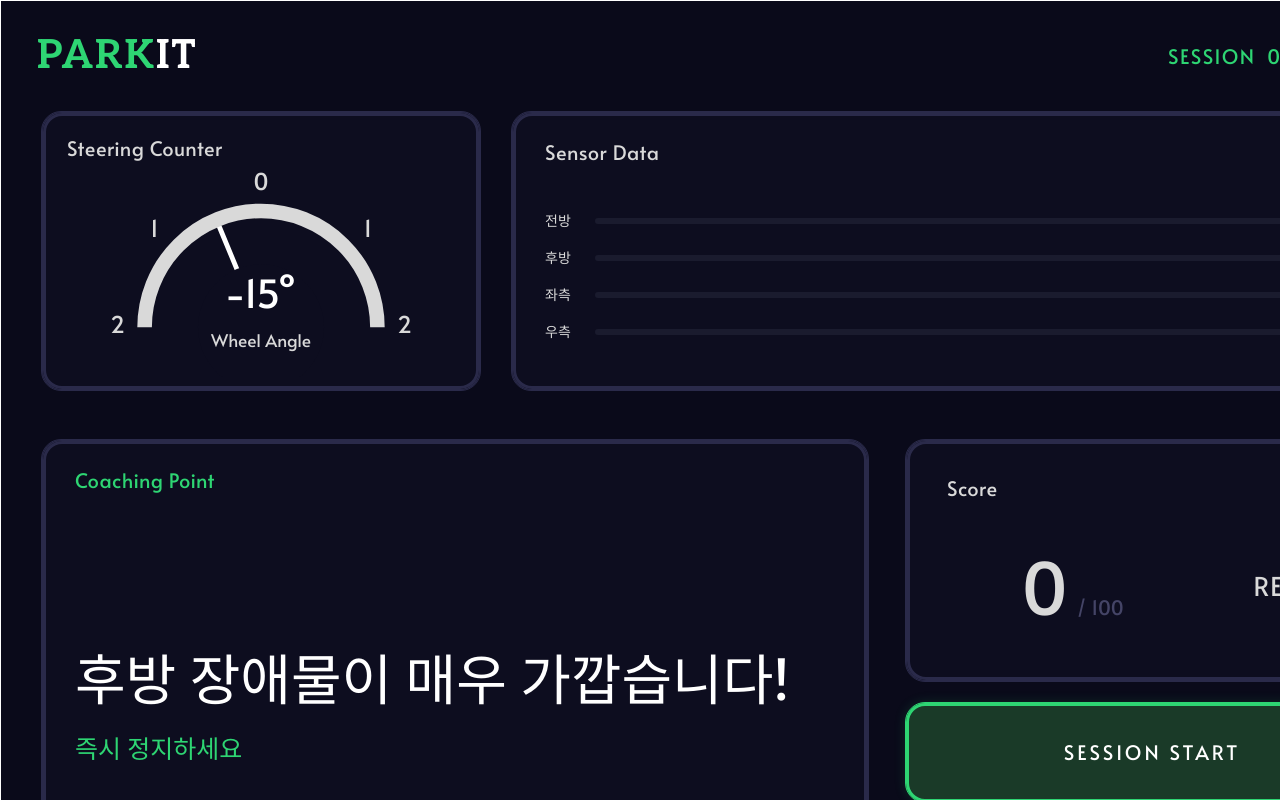
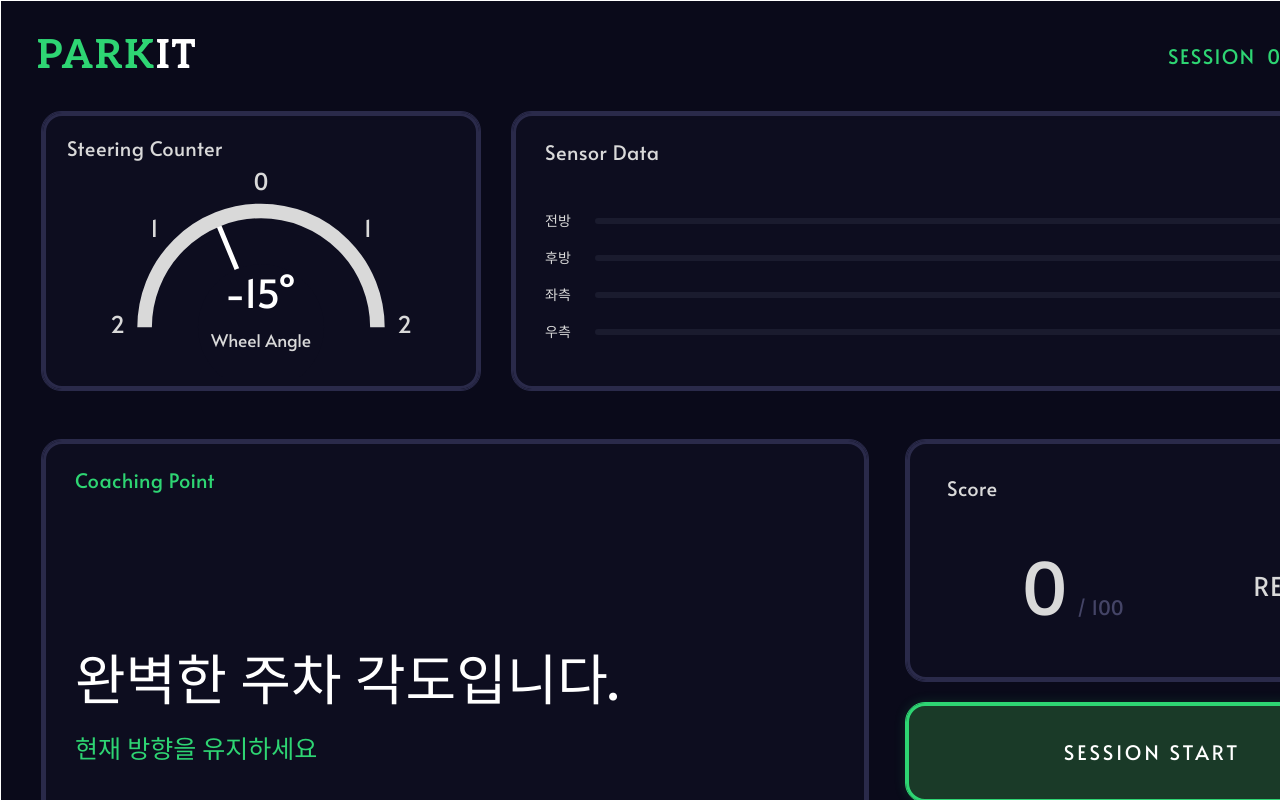
Before and after one commit to Parkit-Team/parkit-client, a React (Vite) app: page / in a window 1280 px wide. Shown: the top 800 px of the page. Built offline with nearby package versions, Linux system fonts and the light colour scheme; a web font is replaced by a local one.

Commit message:
코칭 메시지에 따른 점수 증감 test 코드로 app.jsx 수정

```diff
--- a/src/App.jsx
+++ b/src/App.jsx
@@ -4,7 +4,7 @@ import SteeringCounter from './components/SteeringCounter';
 import CoachingPoint from './components/CoachingPoint';
 import coachingTips from './coachingTips.json';
 
-import React, { useState, useEffect } from 'react';
+import React, { useState, useEffect, useRef } from 'react';
 import SensorData from './components/SensorData';
 import ScoreBoard from './components/ScoreBoard';
 import SessionControl from './components/SessionControl';
@@ -15,88 +15,94 @@ function App() {
   const [score, setScore] = useState(0);
   const [isRunning, setIsRunning] = useState(false);
   const [sensorData, setSensorData] = useState({ front: 200, back: 0, left: 100, right: 100 });
-  const [direction, setDirection] = useState(1); // 1: 증가, -1: 감소
+  const [direction, setDirection] = useState(1);
+  const [testToggle, setTestToggle] = useState(true);
 
-  const handleStart = () => {
-    setScore(70);
-    setIsRunning(true);
+  const coachingRef = useRef(null);
+
+  const handleStart = () => { setScore(70); setIsRunning(true); };
+  const handleStop = () => {
+    if (isRunning) { setIsRunning(false); setSensorData({ front: 200, back: 0, left: 100, right: 100 }); }
+    else { setScore(0); }
   };
 
-  const handleStop = () => {
+  const coachingId = testToggle ? 12 : 1;
+  const coaching = getCoaching(coachingId);
+
+  useEffect(() => { coachingRef.current = coaching; }, [coaching]);
+
+  // 1. 센서 시뮬레이션: 1cm 단위로 아주 부드럽게 움직이도록 수정
+  useEffect(() => {
+    let sensorTimer;
     if (isRunning) {
-      setIsRunning(false);
-      setSensorData({ front: 200, back: 0, left: 100, right: 100 });
-    } else {
-      setScore(0);
-    }
-  };
+      sensorTimer = setInterval(() => {
+        setSensorData(prev => {
+          let nextFront = prev.front + (1 * direction); // 1cm씩 변화
+          let nextDir = direction;
 
-  // 실시간 테스트 로직
-  useEffect(() => {
-    let timer;
-    if (isRunning) {
-      timer = setInterval(() => {
-
-        setSensorData(prev => {
-          let nextFront = prev.front + (20 * direction); // 20씩 변화
-          if (nextFront >= 200) { nextFront = 200; setDirection(-1); }
-          else if (nextFront <= 0) { nextFront = 0; setDirection(1); }
+          if (nextFront >= 200) { nextFront = 200; nextDir = -1; setDirection(-1); }
+          else if (nextFront <= 0) { nextFront = 0; nextDir = 1; setDirection(1); }
 
           return {
             front: nextFront,
             back: 200 - nextFront,
-            left: 100 + (direction * 15),
-            right: 100 - (direction * 15)
+            left: 100 + (nextDir * 5),
+            right: 100 - (nextDir * 5)
           };
         });
+      }, 20); // 0.02초마다 업데이트하여 눈이 즐거운 부드러운 움직임 구현
+    }
+    return () => clearInterval(sensorTimer);
+  }, [isRunning, direction]);
 
+  // 2. 코칭 메시지 토글 타이머 (메시지 전환 테스트 유지)
+  useEffect(() => {
+    let msgTimer;
+    if (isRunning) {
+      msgTimer = setInterval(() => {
+        setTestToggle(prev => !prev);
+      }, 3000); // 3초마다 메시지 교체
+    }
+    return () => clearInterval(msgTimer);
+  }, [isRunning]);
+
+  // 3. 점수 가감점 타이머 (감점과 가점의 속도를 동일하게 설정)
+  useEffect(() => {
+    let scoreTimer;
+    if (isRunning) {
+      scoreTimer = setInterval(() => {
+        const currentLevel = coachingRef.current?.level;
         setScore(prev => {
-          const isDanger = sensorData.front < 60;
-          let newScore = isDanger ? prev - 2 : prev + 1;
-          return Math.max(0, Math.min(100, newScore));
+          let scoreChange = 0;
+          if (currentLevel === "위험") {
+            scoreChange = -1;  // 위험 시 0.5초당 -1점 (1초에 -2점)
+          } else if (currentLevel === "양호") {
+            scoreChange = 1;   // 양호 시 0.5초당 +1점 (1초에 +2점) - 감점과 속도 통일!
+          }
+          const nextScore = prev + scoreChange;
+          return Math.max(0, Math.min(100, nextScore));
         });
       }, 500);
     }
-    return () => clearInterval(timer);
-  }, [isRunning, sensorData.front, direction]);
-
-  // 점수에 따른 코칭 id 변경 (1: 위험, 8: 양호)
-  const coachingId = score < 50 ? 1 : 8;
-  const coaching = getCoaching(coachingId);
+    return () => clearInterval(scoreTimer);
+  }, [isRunning]);
 
   return (
     <div className="app">
       <Header isRunning={isRunning} sessionTime={81} />
-
       <main className="main">
         <div className="row--top">
-          <div className="steering-wrap card">
-            <SteeringCounter wheelAngle={-15} />
-          </div>
-          <div className="sensordata-wrap card">
-            <SensorData data={sensorData} isRunning={isRunning}/>
-          </div>
+          <div className="steering-wrap card"><SteeringCounter wheelAngle={-15} /></div>
+          <div className="sensordata-wrap card"><SensorData data={sensorData} isRunning={isRunning}/></div>
         </div>
-
         <div className="row--bottom">
           <div className="coaching-wrap card">
-            <CoachingPoint
-              message={coaching?.message}
-              subMessage={coaching?.subMessage}
-              level={coaching?.level}
-              isRunning={isRunning}
-            />
+            <CoachingPoint message={coaching?.message} subMessage={coaching?.subMessage} level={coaching?.level} isRunning={isRunning} />
           </div>
           <div className="right-col">
-            <div className="score-wrap card">
-              <ScoreBoard score={score} isRunning={isRunning} />
-            </div>
+            <div className="score-wrap card"><ScoreBoard score={Math.floor(score)} isRunning={isRunning} /></div>
             <div className="session-wrap">
-              <SessionControl
-                isRunning={isRunning}
-                onStart={handleStart}
-                onStop={handleStop}
-              />
+              <SessionControl isRunning={isRunning} onStart={handleStart} onStop={handleStop} />
             </div>
           </div>
         </div>
```
